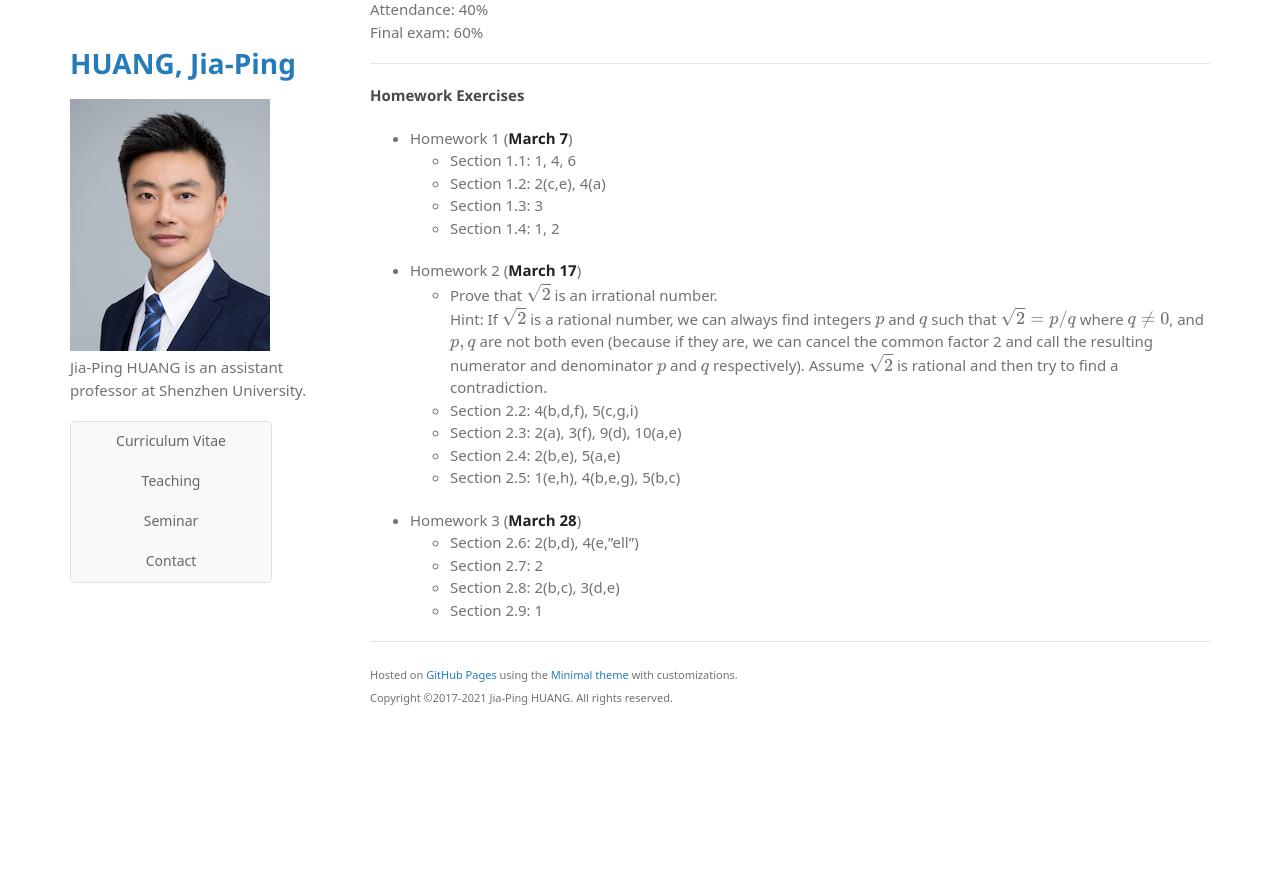
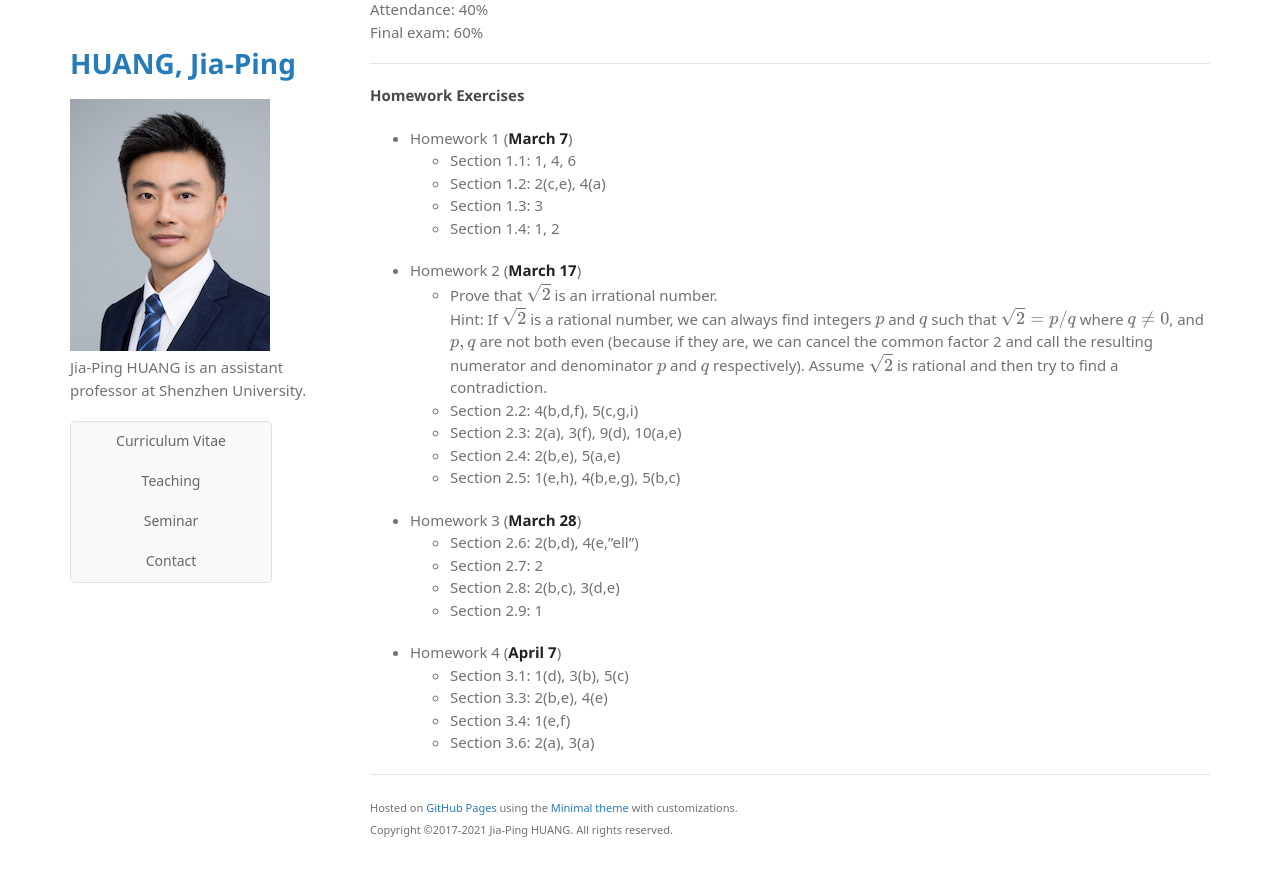
Before and after one commit to huangjp28/huangjp28.github.io, a Jekyll site: the page built from _teaching/02_mathc1.md, in a window 1280 px wide and 900 px high, scrolled down 1416 px. Shown: the top 876 px of the window. Built offline with Jekyll 4.4.1, drawn with Linux system fonts in a browser that asks for light colours; some web fonts are replaced; a script that is not in the unit is left out; before the commit the page ends 2183 px from its top, so only the background shows below that.

Commit message:
Update 02_mathc1.md

```diff
--- a/_teaching/02_mathc1.md
+++ b/_teaching/02_mathc1.md
@@ -84,5 +84,11 @@ Final exam: 60%
   - Section 2.8: 2(b,c), 3(d,e)
   - Section 2.9: 1
 
+* Homework 4 (**April 7**)
+  - Section 3.1: 1(d), 3(b), 5(c)
+  - Section 3.3: 2(b,e), 4(e)
+  - Section 3.4: 1(e,f)
+  - Section 3.6: 2(a), 3(a)
+
 
 ---
```
